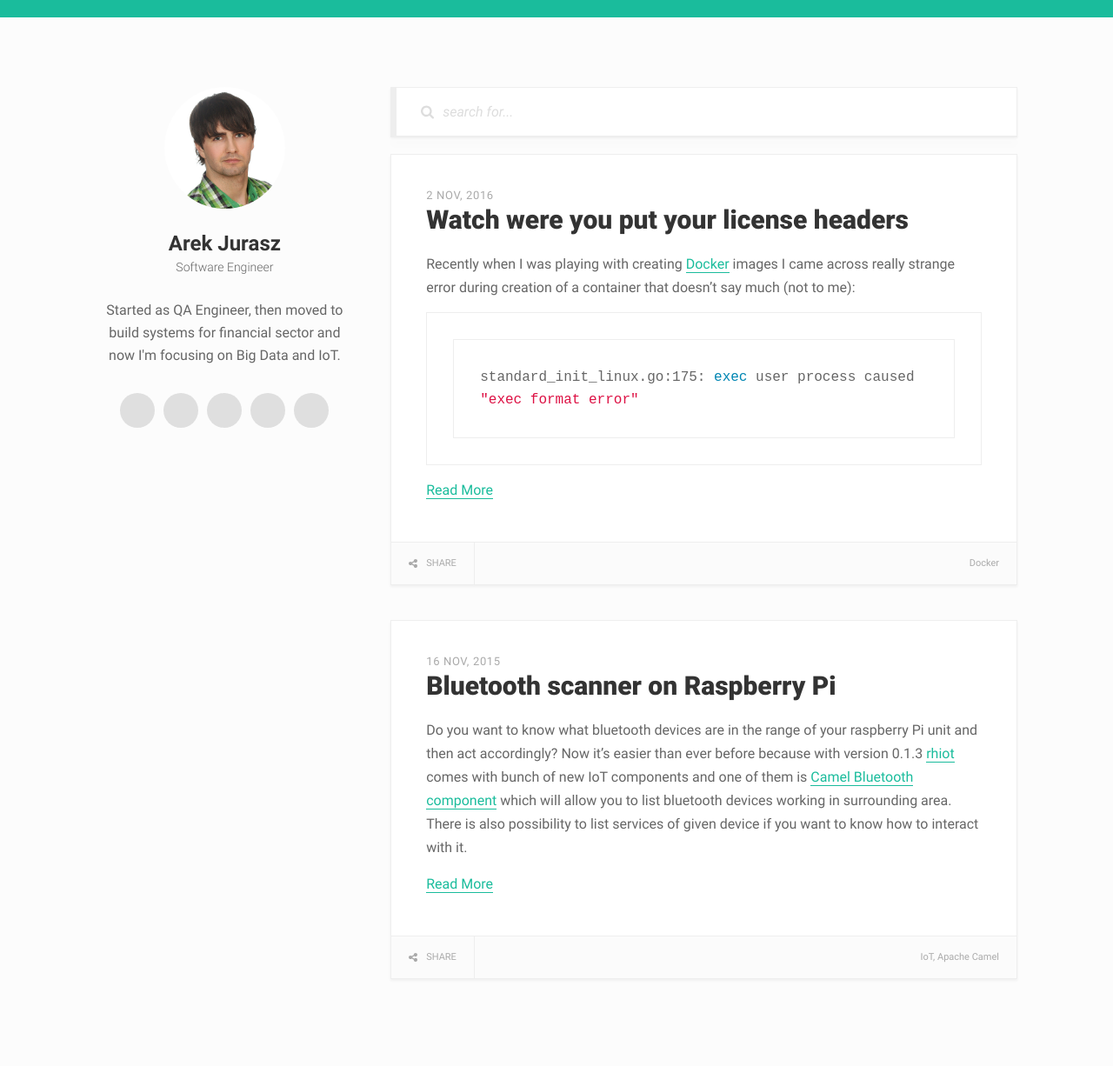
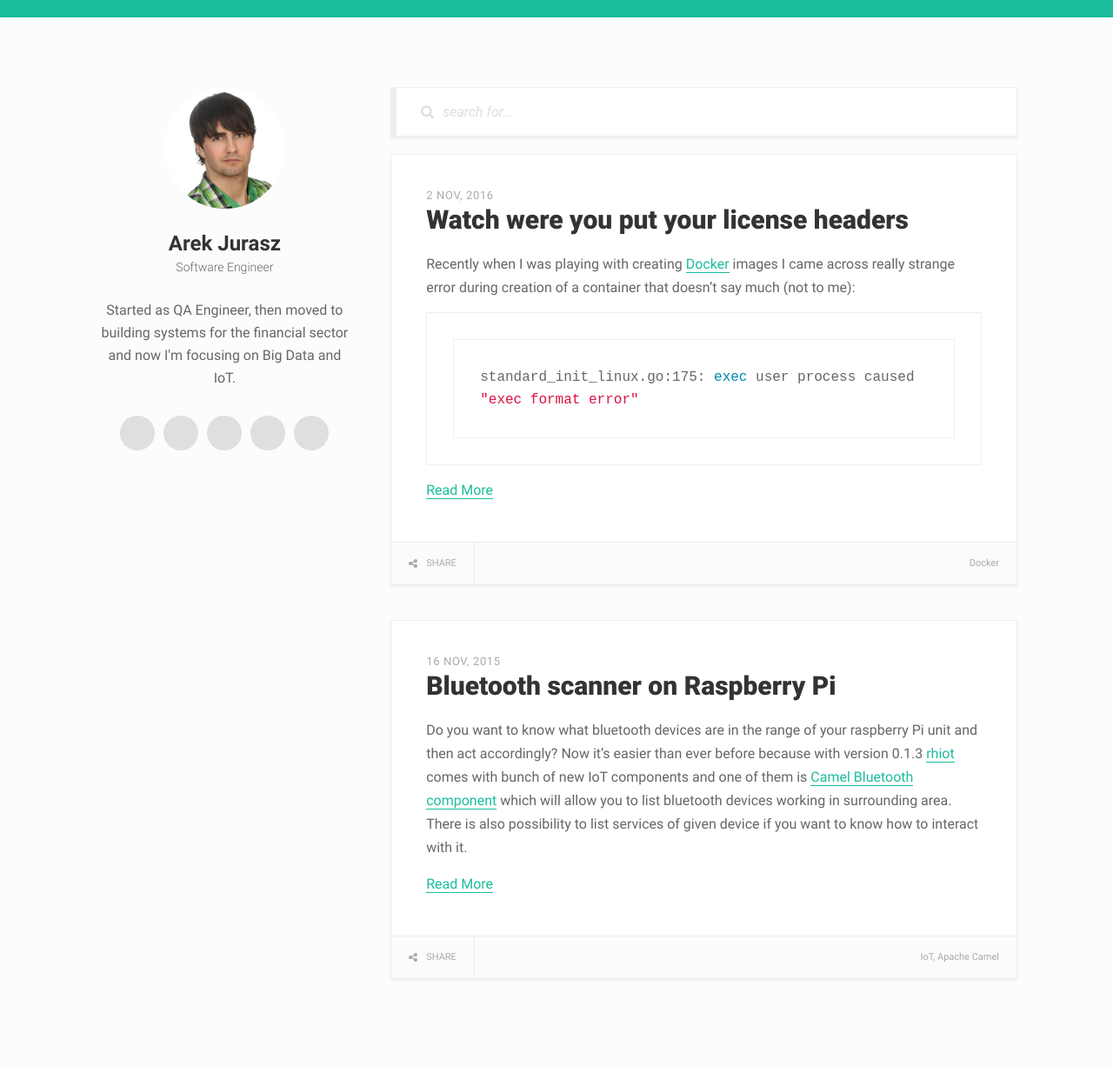
Before and after one commit to ajurasz/ajurasz.github.io, a Jekyll site: the page built from index.html, in a window 1280 px wide. Shown: the whole page at 87% size. Built offline with Jekyll 4.4.1, drawn with Linux system fonts in a browser that asks for light colours; the list of posts is cut into pages by our own code.

Commit message:
Update _config.yml

```diff
--- a/_config.yml
+++ b/_config.yml
@@ -2,7 +2,7 @@
 name: Arek Jurasz
 job_title: Software Engineer
 email: arkadiusz.jurasz@gmail.com
-description: Started as QA Engineer, then moved to build systems for financial sector and now I'm focusing on Big Data and IoT.
+description: Started as QA Engineer, then moved to building systems for the financial sector and now I'm focusing on Big Data and IoT.
 avatar: /assets/avatar.jpeg
 favicon: /favicon.ico
 twitter_handler: arekjurasz
```
